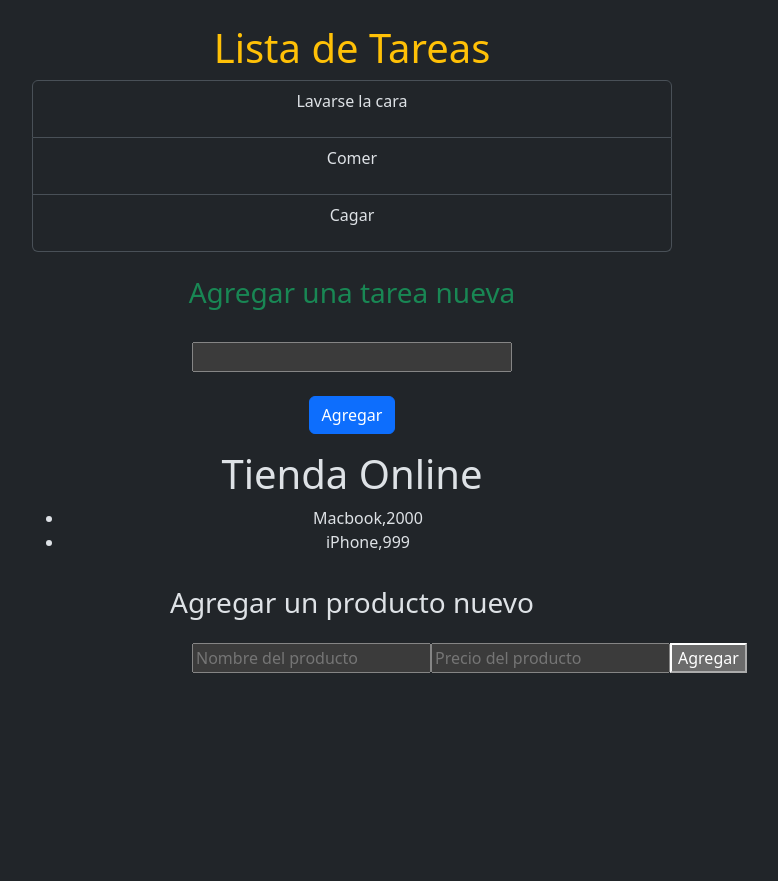
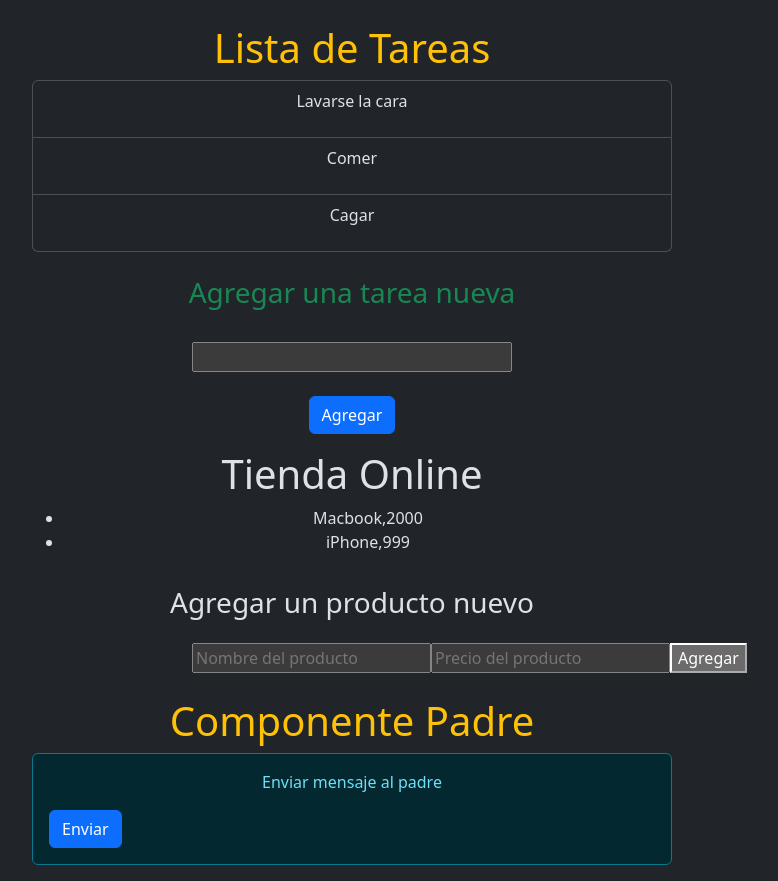
Before and after one commit to isc90/PRACTICA-ANGULAR, an Angular app in the folder ANG-PRACTICE/: page / in a window 1280 px wide. Shown: the whole page, without its empty margins (288-1066 px from the left). Before the commit the page ends 800 px from the top, so only its background shows below. Built offline with nearby package versions, Linux system fonts and the light colour scheme.

Commit message:
decoradores input y output

```diff
--- a/ANG-PRACTICE/src/app/app.html
+++ b/ANG-PRACTICE/src/app/app.html
@@ -1,2 +1,3 @@
 <app-lista-tareas></app-lista-tareas>
 <app-tienda-online></app-tienda-online>
+<app-componente-padre></app-componente-padre>
--- a/ANG-PRACTICE/src/app/app.ts
+++ b/ANG-PRACTICE/src/app/app.ts
@@ -2,10 +2,12 @@ import { Component } from '@angular/core';
 import { RouterOutlet } from '@angular/router';
 import { ListaTareas } from '../components/lista-tareas/lista-tareas';
 import { TiendaOnline } from '../components/tienda-online/tienda-online';
+import { ComponentePadre } from '../components/componente-padre/componente-padre';
+import { ComponenteHijo } from "../components/componente-padre/componente-hijo/componente-hijo";
 
 @Component({
   selector: 'app-root',
-  imports: [RouterOutlet, ListaTareas, TiendaOnline],
+  imports: [RouterOutlet, ListaTareas, TiendaOnline, ComponentePadre, ComponenteHijo],
   templateUrl: './app.html',
   styleUrl: './app.css'
 })
--- a/ANG-PRACTICE/src/components/componente-padre/componente-hijo/componente-hijo.html
+++ b/ANG-PRACTICE/src/components/componente-padre/componente-hijo/componente-hijo.html
@@ -1,4 +1,7 @@
 
     <div class="alert alert-info w-50 mx-auto">
-        <p class="text-center">{{mensaje}}</p>
+        <p class="text-center">Enviar mensaje al padre</p>
+        <button class="btn btn-primary"
+            (click)="enviarMensaje()"
+        >Enviar</button>
     </div>
--- a/ANG-PRACTICE/src/components/componente-padre/componente-hijo/componente-hijo.ts
+++ b/ANG-PRACTICE/src/components/componente-padre/componente-hijo/componente-hijo.ts
@@ -1,4 +1,4 @@
-import { Component, Input } from '@angular/core';
+import { Component, EventEmitter, Input, Output } from '@angular/core';
 
 @Component({
   selector: 'app-componente-hijo',
@@ -7,5 +7,13 @@ import { Component, Input } from '@angular/core';
   styles: ``
 })
 export class ComponenteHijo {
-  @Input() mensaje!:string;
+  //@Input() mensaje!:string;
+
+  @Output() notificarPadre =  new EventEmitter<string>();
+
+  enviarMensaje(){
+      this.notificarPadre.emit("mensaje desde el hijo");
+  }
+
+
 }
--- a/ANG-PRACTICE/src/components/componente-padre/componente-padre.html
+++ b/ANG-PRACTICE/src/components/componente-padre/componente-padre.html
@@ -1,3 +1,3 @@
 
-<h1 class="text-center mt-4">Componente Padre</h1>
-<app-componente-hijo [mensaje]="mensajePadre"></app-componente-hijo>
+<h1 class="text-center mt-4 text-warning">Componente Padre</h1>
+<app-componente-hijo (notificarPadre)="recibirNotificacion($event)"></app-componente-hijo>
--- a/ANG-PRACTICE/src/components/componente-padre/componente-padre.ts
+++ b/ANG-PRACTICE/src/components/componente-padre/componente-padre.ts
@@ -9,6 +9,10 @@ import { ComponenteHijo } from './componente-hijo/componente-hijo';
 })
 export class ComponentePadre {
 
-  mensajePadre:string = "YA LLEGO SU PAPA HIJOS DE SU PUTA MADRE!";
+  mensaje:string ='';
+
+  recibirNotificacion(mensaje:string){
+    this.mensaje = mensaje;
+  }
 
 }
--- a/ANG-PRACTICE/src/components/tienda-online/tienda-online.html
+++ b/ANG-PRACTICE/src/components/tienda-online/tienda-online.html
@@ -12,7 +12,7 @@
     <div class="mt-3 w-50 mx-auto d-flex flex-column">
         <h3>Agregar un producto nuevo</h3>
 
-        <div class="mt-3 w-50 mx-auto d-flex ">
+        <div class="mt-3 w-50 mx-auto d-flex">
             <input placeholder="Nombre del producto" #descInput class="">
             <input placeholder="Precio del producto" #priceInput>
             <button (click)="addProduct(descInput.value,priceInput.value); descInput.value=''; priceInput.value=''">Agregar</button>
```
